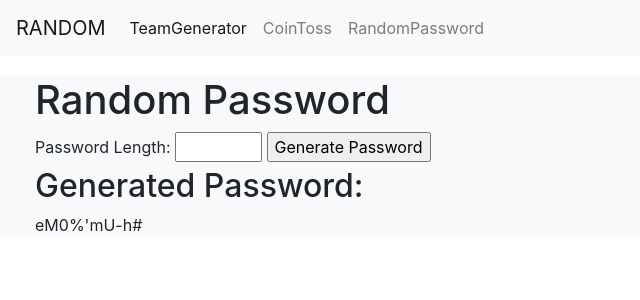
After one commit to NaglisU/Random_generator, a Django app: page /random_pass/ in a window 1280 px wide. The commit adds this page. Shown: the top 300 px of the page, without its empty margins (0-640 px from the left). Run offline with Django 4.2, Linux system fonts and the light colour scheme.

Commit message:
Updated with RandomPass function

```diff
--- a/team_app/templates/base.html
+++ b/team_app/templates/base.html
@@ -22,6 +22,9 @@
       <li class="nav-item">
         <a class="nav-link" href="/cointoss">CoinToss</a>
       </li>
+      <li class="nav-item">
+        <a class="nav-link" href="/random_pass">RandomPassword</a>
+      </li>
     </ul>
   </div>
 </nav>    <div class="height-100 bg-light">
--- /dev/null
+++ b/team_app/templates/team_app/random_pass.html
@@ -0,0 +1,25 @@
+{% extends "base.html" %}
+{% block content %}
+<body>
+    <div class="col-lg-12" style="margin-top:20px;margin-left:20px">
+    <h1>Random Password</h1>
+
+    <form method="post">
+        {% csrf_token %}
+        <label for="password_length">Password Length:</label>
+        <input type="number" name="password_length" min="8" max="12">
+        <input type="submit" value="Generate Password">
+    </form>
+
+
+    {% if error_message %}
+        <p>{{ error_message }}</p>
+    {% endif %}
+
+    {% if password %}
+        <h2>Generated Password:</h2>
+        <p>{{ password }}</p>
+    {% endif %}
+    </div>
+</body>
+{% endblock %}
--- a/team_app/urls.py
+++ b/team_app/urls.py
@@ -5,5 +5,6 @@ from . import views
 urlpatterns = [
     path('team-generator/', views.team_generator, name='team_generator'),
     path('reroll/', views.reroll, name='reroll'),
-    path('cointoss/', views.cointoss, name='cointoss')
+    path('cointoss/', views.cointoss, name='cointoss'),
+    path('random_pass/', views.random_pass, name='random_pass')
 ]
--- a/team_app/views.py
+++ b/team_app/views.py
@@ -2,6 +2,7 @@ from django.shortcuts import render
 from .utils import helper_functions
 from django.contrib import messages
 import random
+import string
 
 # # Create your views here.
 def team_generator(request):
@@ -69,3 +70,21 @@ def cointoss(request):
     else:
         error_message = None
     return render(request, 'team_app/cointoss.html', {'error_message': error_message})
+
+def random_pass(request):
+    password = generate_random_password()
+    return render(request, 'team_app/random_pass.html', {'password':password})
+def generate_random_password():
+    length = random.randint(8,12) # Random length between 8 and 12
+    lowercase_letters = string.ascii_lowercase
+    uppercase_letters = string.ascii_uppercase
+    digits = string.digits
+    symbols = string.punctuation
+
+    # Ensure at least one character of each type
+    password = (random.choice(lowercase_letters)+random.choice(uppercase_letters)+random.choice(digits)+
+                random.choice(symbols))
+    # Fill the remaining length with random characters
+    password += ''.join(random.choice(lowercase_letters + uppercase_letters + digits + symbols)
+                        for _ in range(length - 4))
+    return password
```
Also changed, not shown: db.sqlite3.
